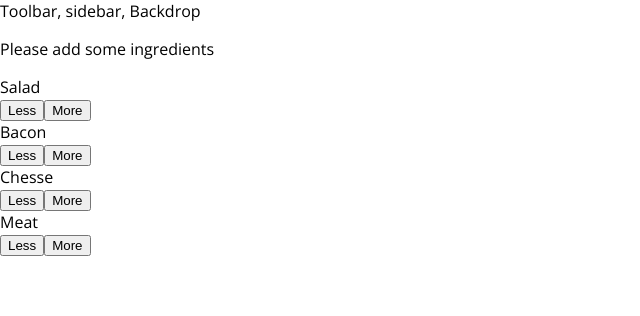
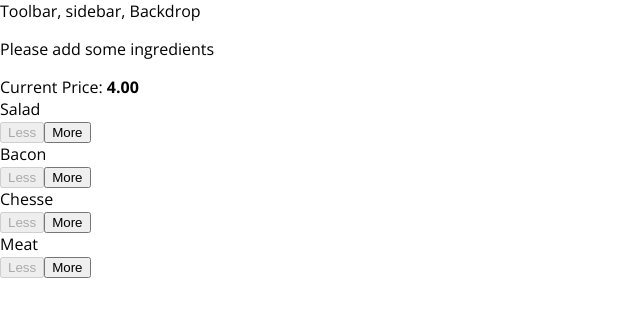
Before and after one commit to krandres27/react-learn, a React app: page / in a window 1280 px wide. Shown: the top 316 px of the page, without its empty margins (0-640 px from the left). Built offline with nearby package versions, Linux system fonts and the light colour scheme.

Commit message:
Adding the price label

```diff
--- a/src/components/Burger/BuildControls/BuildControl/BuildControl.js
+++ b/src/components/Burger/BuildControls/BuildControl/BuildControl.js
@@ -7,7 +7,7 @@ const BuildControl = (props) => {
     return(
         <div className={Classes.BuildControl}>
             <div className={Classes.Label}>{props.label}</div>
-            <button className={Classes.Less} onClick={props.remove}>Less</button>
+            <button className={Classes.Less} onClick={props.remove} disabled={props.disabled}>Less</button>
             <button className={Classes.More} onClick={props.add}>More</button>
         </div>
     );
--- a/src/components/Burger/BuildControls/BuildControls.js
+++ b/src/components/Burger/BuildControls/BuildControls.js
@@ -16,7 +16,14 @@ const controls = [
 const BuildControls = (props) => {
     return(
         <div className={Classes.BuildControls}>
-            { controls.map(control => <BuildControl key={control.label} label={control.label} add={() => props.addIngredient(control.type)} remove={(e) => props.removeIngredient(control.type)}/>) }
+            <div>Current Price: <strong>{props.price.toFixed(2)}</strong></div>
+            { controls.map(control =>
+                <BuildControl
+                    key={control.label}
+                    label={control.label}
+                    add={() => props.addIngredient(control.type)}
+                    remove={(e) => props.removeIngredient(control.type)}
+                    disabled={props.disabled[control.type]}/>) }
         </div>
     );
 }
--- a/src/components/Burger/Burger.css
+++ b/src/components/Burger/Burger.css
@@ -3,7 +3,7 @@
     font-weight: bold;
     height: 250px;
     margin: auto;
-    overflow-y: visible;
+    overflow-y: scroll;
     text-align: center;
     width: 100%;
 }
--- a/src/containers/BurgerBuilder/BurgerBuilder.js
+++ b/src/containers/BurgerBuilder/BurgerBuilder.js
@@ -51,10 +51,20 @@ class BurgerBuilder extends Component {
     }
 
     render() {
+        const disabledInfo = {...this.state.ingredients};
+
+        for (let key in disabledInfo) {
+            disabledInfo[key] = disabledInfo[key] <= 0;
+        }
+
         return(
             <>
                 <Burger ingredients={this.state.ingredients}/>
-                <BuildControls addIngredient={this.addIngredientHandler} removeIngredient={this.removeIngredientHandler}/>
+                <BuildControls
+                    addIngredient={this.addIngredientHandler}
+                    removeIngredient={this.removeIngredientHandler}
+                    disabled={disabledInfo}
+                    price={this.state.totalPrice}/>
             </>
         );
     }
```
